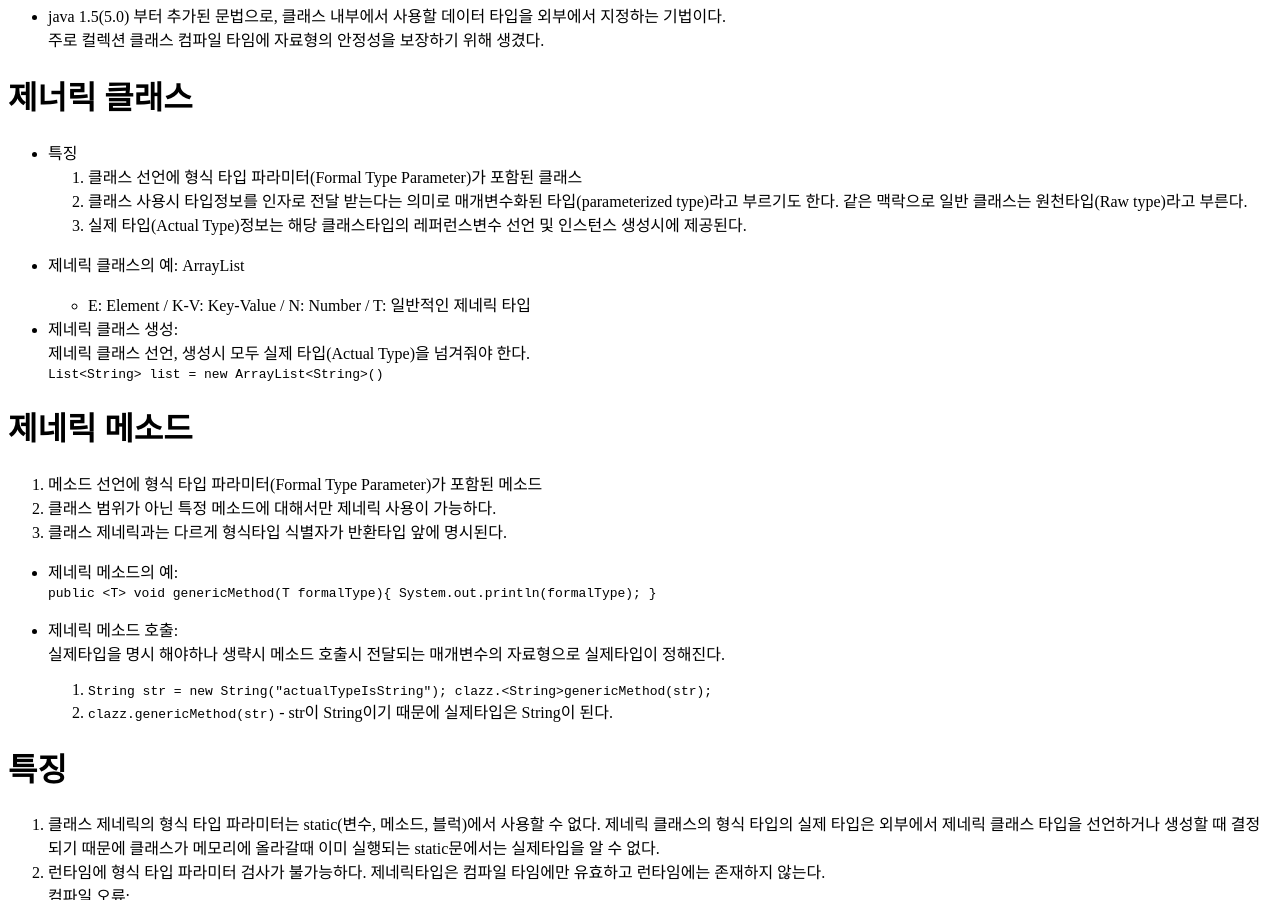
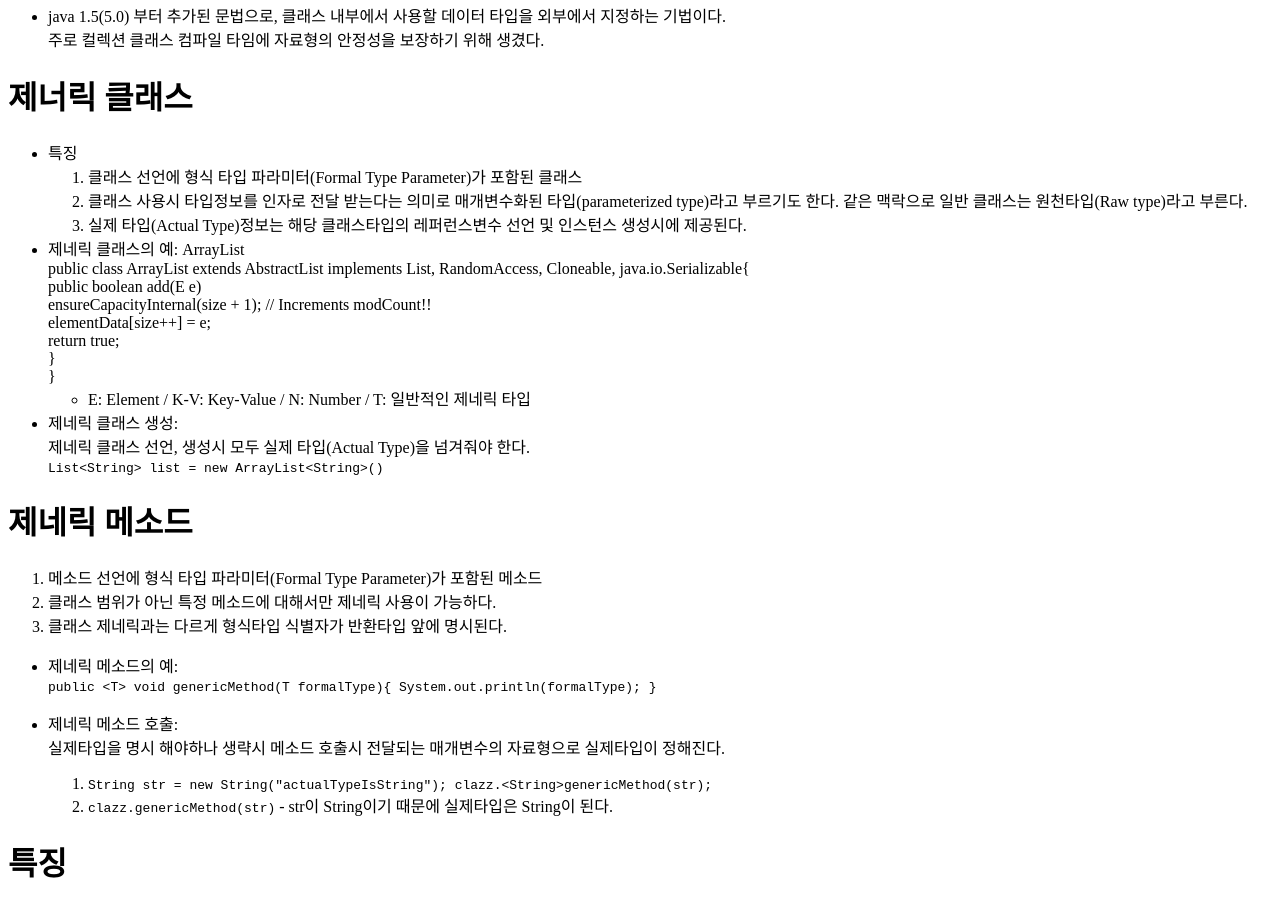
Before and after one commit to sejoong/sejoong.github.com, a Jekyll site: the page built from _posts/2015-03-01-dev.md, in a window 1280 px wide and 900 px high, scrolled down 360 px. Built offline with Jekyll 4.4.1, drawn with Linux system fonts in a browser that asks for light colours; nearby versions of some CDN libraries; library files that are not in the unit come from our copies; comment, search, counter and statistics services are not loaded.

Commit message:
Update 2015-03-01-dev.md

```diff
--- a/_posts/2015-03-01-dev.md
+++ b/_posts/2015-03-01-dev.md
@@ -22,7 +22,13 @@ Generic 알아보기!
 3. 실제 타입(Actual Type)정보는 해당 클래스타입의 레퍼런스변수 선언 및 인스턴스 생성시에 제공된다.
 
 - 제네릭 클래스의 예: ArrayList
-
+public class ArrayList<E> extends AbstractList<E> implements List<E>, RandomAccess, Cloneable, java.io.Serializable{<br>
+ public boolean add(E e)<br>
+  ensureCapacityInternal(size + 1);  // Increments modCount!!<br>
+  elementData[size++] = e;<br>
+  return true;<br>
+ }<br>
+}<br>
   * E: Element / K-V: Key-Value / N: Number / T: 일반적인 제네릭 타입
 
 
```
